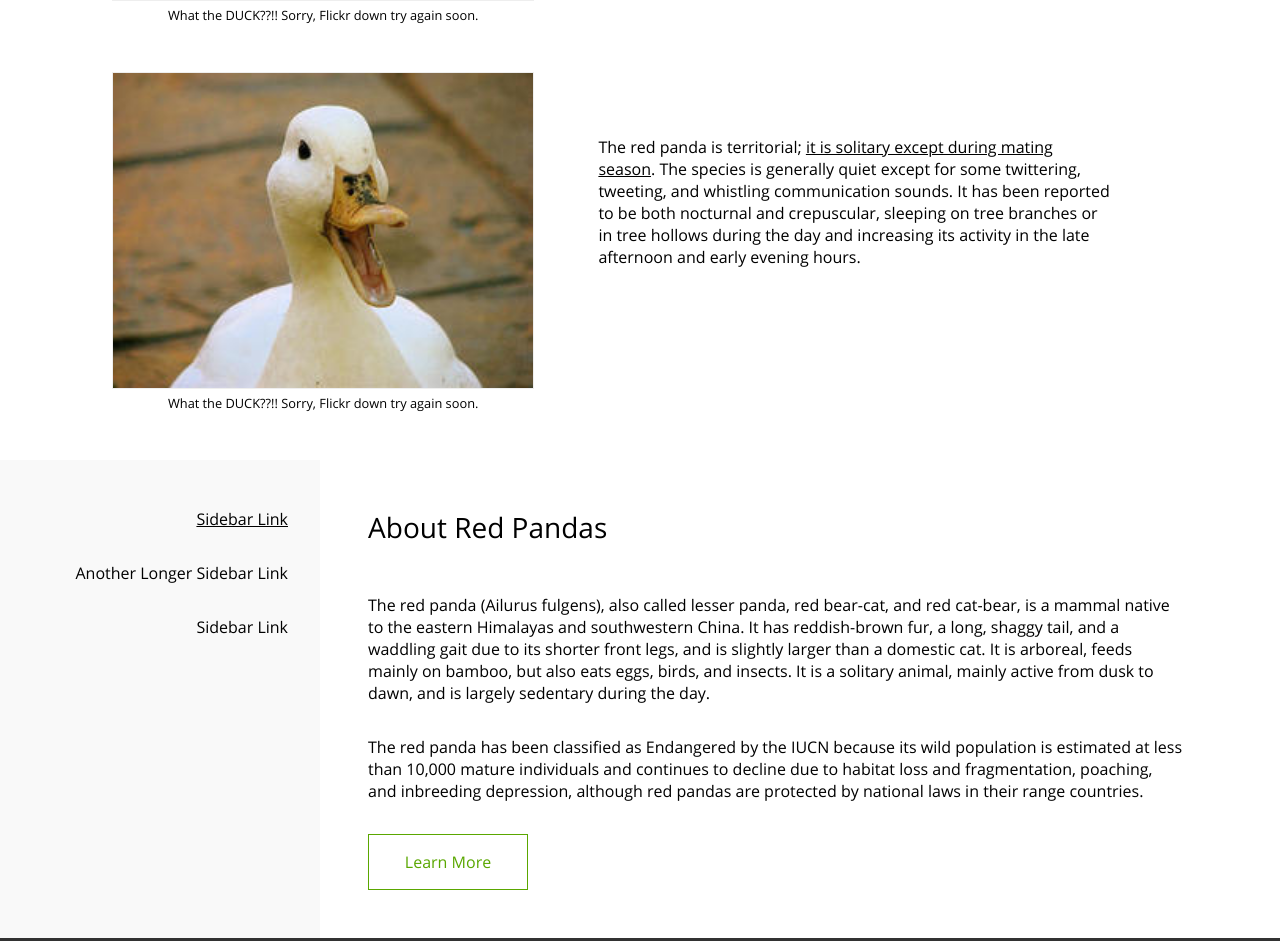
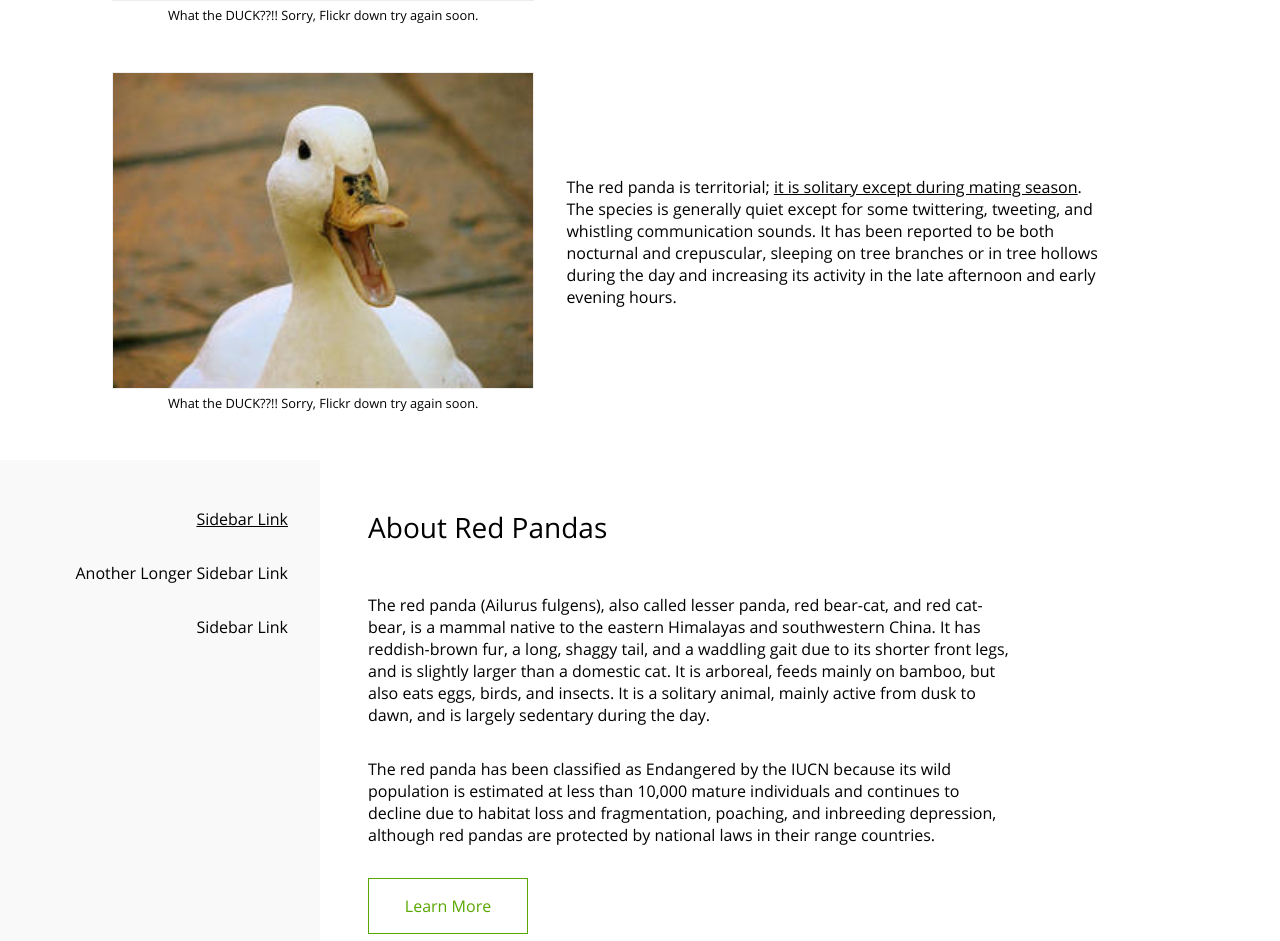
Before and after one commit to phirt13/IBM_Design_Challenge, a website: page public/index.html in a window 1280 px wide. Shown: the part 1286-2227 px from the top of the page. Drawn offline with nearby package versions, Linux system fonts and the light colour scheme; a script that the page names is missing; a web font is replaced by a local one.

Commit message:
added flexbox

```diff
--- a/public/sass/layout/about-redpanda/_about-redpanda.scss
+++ b/public/sass/layout/about-redpanda/_about-redpanda.scss
@@ -2,10 +2,11 @@
   float: left;
   margin-left: 25%;
   width: 75%;
-  padding: 3em 6em 3em 3em;
+  padding: 3em;
 }
 
 .about-redpanda--p {
+  width: 75%;
   margin-bottom: 2em;
   &:nth-child(2) {
     margin-top: 3em;
@@ -16,7 +17,7 @@
   margin: 0;
 }
 
-@media (max-width: 500px) {
+@media (max-width: 700px) {
   .about-redpanda {
     float: none;
     margin: 0;
@@ -26,6 +27,7 @@
   }
 
   .about-redpanda--p {
+    width: 100%;
     margin-bottom: 2em;
     &:nth-child(2) {
       margin-top: 3em;
--- a/public/sass/layout/aside/_aside.scss
+++ b/public/sass/layout/aside/_aside.scss
@@ -14,8 +14,7 @@
   }
 }
 
-
-@media (max-width: 500px) {
+@media (max-width: 700px) {
   .sidebar {
     float: none;
     display: block;
--- a/public/sass/layout/header/_header.scss
+++ b/public/sass/layout/header/_header.scss
@@ -20,7 +20,7 @@
   padding: 0 .5em;
 }
 
-@media (max-width: 680px) {
+@media (max-width: 700px) {
   .index-header {
     padding: 1em;
   }
--- a/public/sass/layout/redpanda-info/_redpanda-info.scss
+++ b/public/sass/layout/redpanda-info/_redpanda-info.scss
@@ -3,7 +3,14 @@
 }
 
 .redpanda-info--section-container {
-  overflow: auto;
+   display: flex;
+   flex-direction: row;
+   align-items: center;
+   justify-content: center;
+   display: -webkit-flex;
+   -webkit-flex-direction: row;
+   -webkit-align-items: center;
+   -webkit-justify-content: center;
   &:nth-child(even) {
     margin: 3em 0;
   }
@@ -11,7 +18,6 @@
 
 .redpanda-info--section-img {
   width: 40%;
-  float: left;
 }
 
 .redpanda-info--img {
@@ -25,20 +31,20 @@
 
 .redpanda-info--section-p {
   width: 60%;
-  float: left;
-  padding: 4em 0 4em 4em;
+  padding-left: 2em;
 }
 
 .redpanda-info--p {
   width: 90%;
 }
 
-@media (max-width: 1024px) {
+@media (max-width: 700px) {
   .redpanda-info {
     padding: 3em 1.75em 0 1.75em;
   }
 
   .redpanda-info--section-container {
+    display: block;
     &:nth-child(even) {
       margin: 0;
     }
@@ -49,6 +55,11 @@
     display: block;
     padding: 0;
   }
+
+  .redpanda-info--img {
+    width: 100%;
+  }
+
   .redpanda-info--p {
     margin: 1em 0 3em 0;
   }
```
Also changed, not shown: public/css/application.css.
